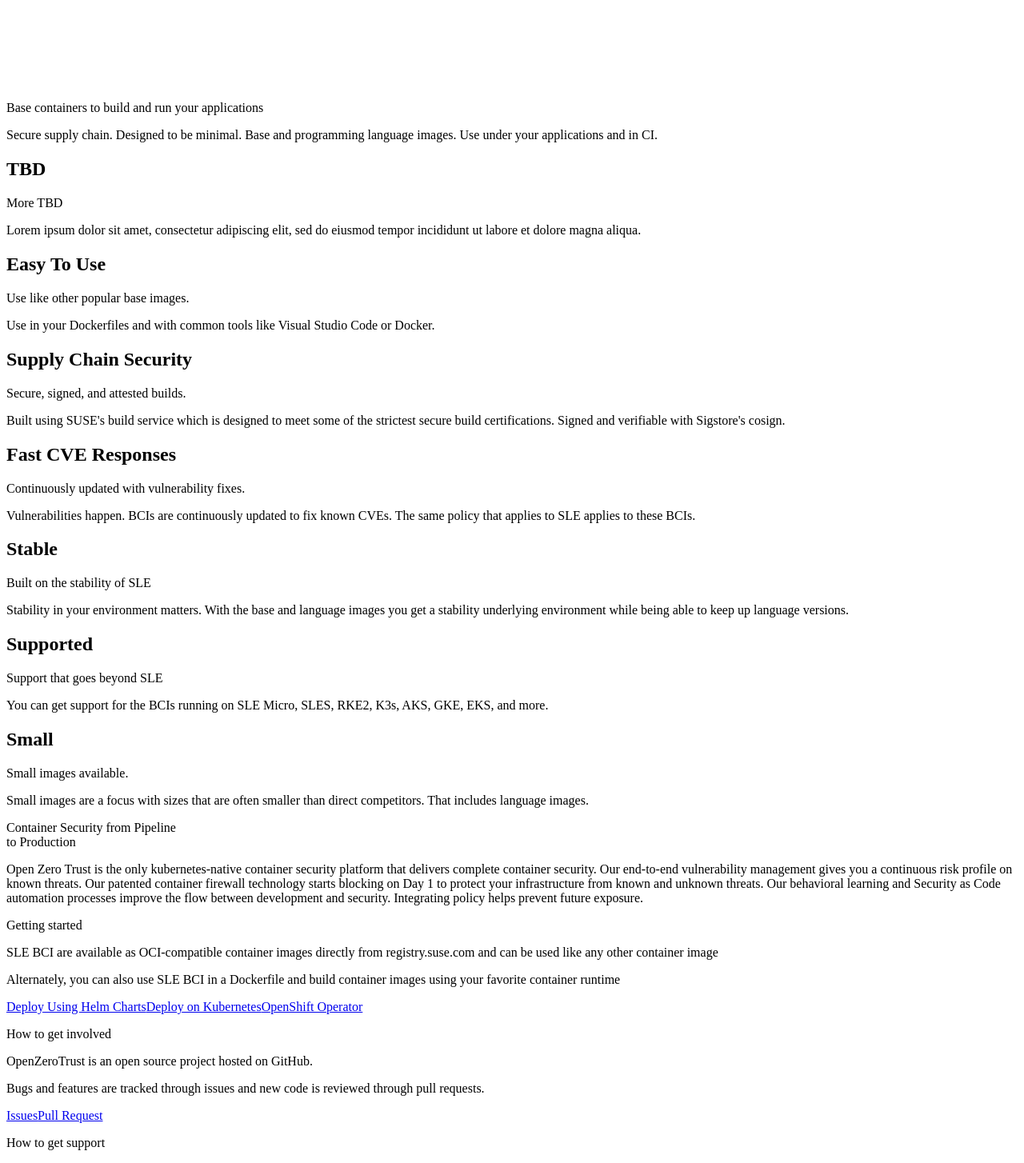
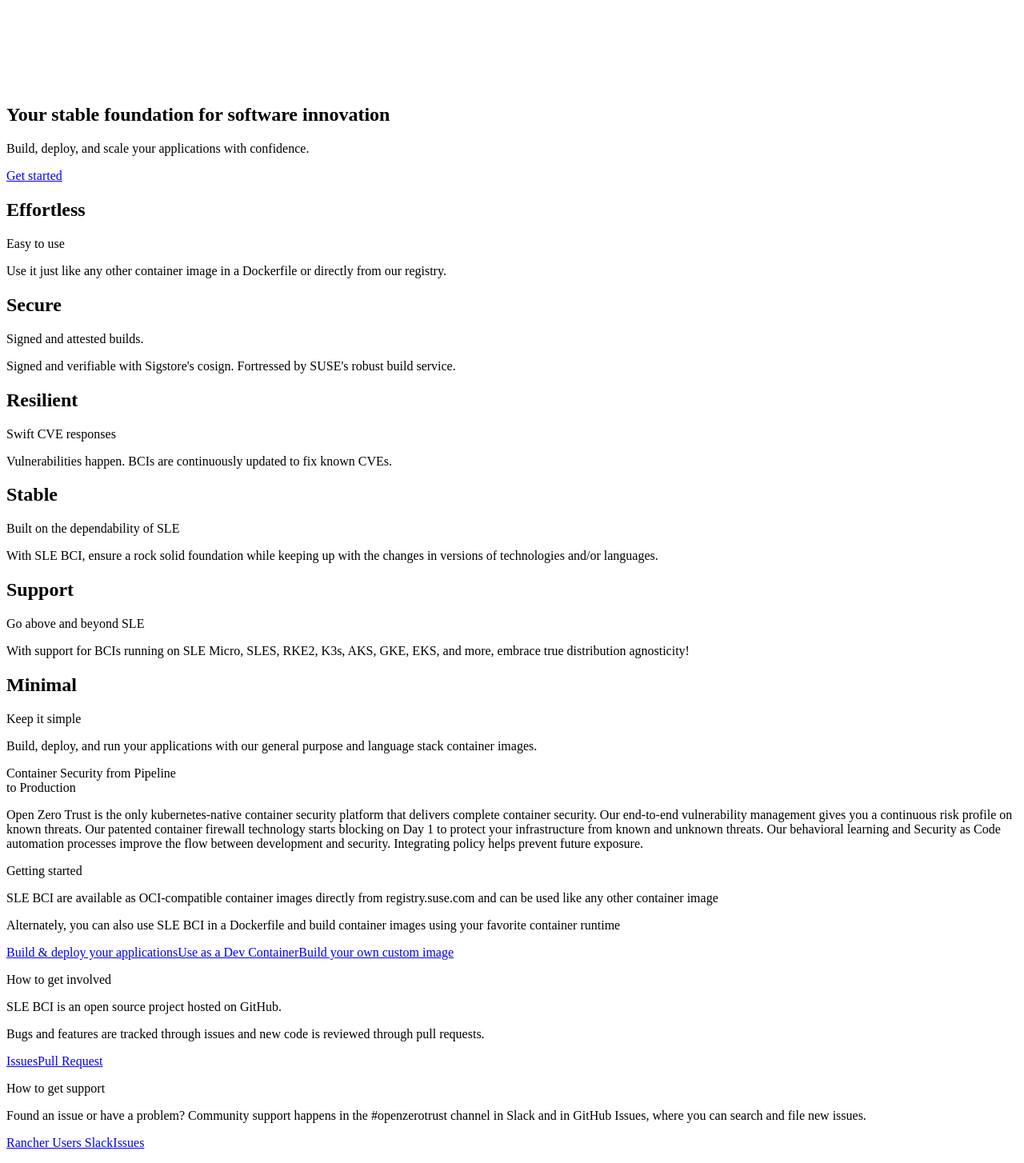
Before and after one commit to SUSE/bci, a Next.js app: page /bci/ in a window 1280 px wide. Shown: the part 6600-8054 px from the top of the page at 80% size. Built offline with nearby package versions, Linux system fonts and the light colour scheme.

Commit message:
Fixed audit warnings + copy of homepage

```diff
--- a/pages/index.tsx
+++ b/pages/index.tsx
@@ -9,7 +9,7 @@
     <>
       <Head>
         <title>SLE Base Container Images</title>
-        <meta name='description' content='Minimal SUSE Linux Enterprise Server 15-based images that you can use to develop, deploy, and share applications' />
+        <meta name='description' content='Secure software innovation' />
         {/** 👀 Replace with your custom favicon.ico */}
         <link rel='icon' href='/bci/favicon.ico' />
       </Head>
@@ -23,19 +23,14 @@
                 <img className='w-90 fill-current dark:hidden my-4' src='/bci/SLE_BCI-pos.png' alt='' />
                 <img className='w-90 fill-current hidden dark:block my-4' src='/bci/SLE_BCI-neg.png' alt='' />
               </div>
-              <p className='text-2xl font-thin text-left text-secondary-dark dark:text-primary'>Base containers to build and run your applications</p>
-
-              <p className='mt-4'>
-                Secure supply chain. Designed to be minimal. Base and programming language images. Use under your applications and in CI.
-              </p>
             </motion.div>
 
-            <div className='col-span-2'>
-              <h2 className='text-secondary-dark dark:text-primary font-light text-lg'>TBD</h2>
-              <p className='text-bold my-4 text-sm'>More TBD</p>
-              <motion.p className='grid grid-flow-row gap-4 text-sm font-thin' initial='hidden' animate='visible' variants={motionListItems}>
-                Lorem ipsum dolor sit amet, consectetur adipiscing elit, sed do eiusmod tempor incididunt ut labore et dolore magna aliqua.
-              </motion.p>
+            <div className='col-span-2' >
+              <h2 className='text-secondary-dark dark:text-primary font-light text-lg'>Your stable foundation for software innovation</h2>
+              <p className='text-bold my-4 text-sm'>Build, deploy, and scale your applications with confidence.</p>
+              <a href="https://registry.suse.com" className="inline-flex items-center h-8 px-4 m-2 text-sm text-white transition-colors duration-150 bg-[#2453FF] rounded-lg focus:shadow-outline hover:bg-[#2453FF]">
+                Get started
+              </a>
             </div>
 
           </div>
@@ -45,50 +40,50 @@
         <div className='grid gap-6 mx-auto w-5/6 2xl:w-4/6'>
           <div className='grid grid-flow-row md:grid-cols-3 gap-14 mb-10'>
             <div>
-              <h2 className='text-secondary-dark dark:text-primary font-light text-lg'>Easy To Use</h2>
-              <p className='text-bold my-4 text-sm'>Use like other popular base images.</p>
+              <h2 className='text-secondary-dark dark:text-primary font-light text-lg'>Effortless</h2>
+              <p className='text-bold my-4 text-sm'>Easy to use</p>
               <motion.p className='grid grid-flow-row gap-4 text-sm font-thin' initial='hidden' animate='visible' variants={motionListItems}>
-                Use in your Dockerfiles and with common tools like Visual Studio Code or Docker.
+                Use it just like any other container image in a Dockerfile or directly from our registry.
               </motion.p>
             </div>
 
             <div>
-              <h2 className='text-secondary-dark dark:text-primary font-light text-lg'>Supply Chain Security</h2>
-              <p className='text-bold my-4 text-sm'>Secure, signed, and attested builds.</p>
+              <h2 className='text-secondary-dark dark:text-primary font-light text-lg'>Secure</h2>
+              <p className='text-bold my-4 text-sm'>Signed and attested builds.</p>
               <motion.p className='grid grid-flow-row gap-4 text-sm font-thin' initial='hidden' animate='visible' variants={motionListItems}>
-                Built using SUSE&apos;s build service which is designed to meet some of the strictest secure build certifications. Signed and verifiable with Sigstore&apos;s cosign.
+                Signed and verifiable with Sigstore&apos;s cosign. Fortressed by SUSE&apos;s robust build service.
               </motion.p>
             </div>
 
             <div>
-              <h2 className='text-secondary-dark dark:text-primary font-light text-lg'>Fast CVE Responses</h2>
-              <p className='text-bold my-4 text-sm'>Continuously updated with vulnerability fixes.</p>
+              <h2 className='text-secondary-dark dark:text-primary font-light text-lg'>Resilient</h2>
+              <p className='text-bold my-4 text-sm'>Swift CVE responses</p>
               <motion.p className='grid grid-flow-row gap-4 text-sm font-thin' initial='hidden' animate='visible' variants={motionListItems}>
-                Vulnerabilities happen. BCIs are continuously updated to fix known CVEs. The same policy that applies to SLE applies to these BCIs.
+                Vulnerabilities happen. BCIs are continuously updated to fix known CVEs.
               </motion.p>
             </div>
 
             <div>
               <h2 className='text-secondary-dark dark:text-primary font-light text-lg'>Stable</h2>
-              <p className='text-bold my-4 text-sm'>Built on the stability of SLE</p>
+              <p className='text-bold my-4 text-sm'>Built on the dependability of SLE</p>
               <motion.p className='grid grid-flow-row gap-4 text-sm font-thin' initial='hidden' animate='visible' variants={motionListItems}>
-                Stability in your environment matters. With the base and language images you get a stability underlying environment while being able to keep up language versions.
+                With SLE BCI, ensure a rock solid foundation while keeping up with the changes in versions of technologies and/or languages.
               </motion.p>
             </div>
 
             <div>
-              <h2 className='text-secondary-dark dark:text-primary font-light text-lg'>Supported</h2>
-              <p className='text-bold my-4 text-sm'>Support that goes beyond SLE</p>
+              <h2 className='text-secondary-dark dark:text-primary font-light text-lg'>Support</h2>
+              <p className='text-bold my-4 text-sm'>Go above and beyond SLE</p>
               <motion.p className='grid grid-flow-row gap-4 text-sm font-thin' initial='hidden' animate='visible' variants={motionListItems}>
-                You can get support for the BCIs running on SLE Micro, SLES, RKE2, K3s, AKS, GKE, EKS, and more.
+                With support for BCIs running on SLE Micro, SLES, RKE2, K3s, AKS, GKE, EKS, and more, embrace true distribution agnosticity!
               </motion.p>
             </div>
 
             <div>
-              <h2 className='text-secondary-dark dark:text-primary font-light text-lg'>Small</h2>
-              <p className='text-bold my-4 text-sm'>Small images available.</p>
+              <h2 className='text-secondary-dark dark:text-primary font-light text-lg'>Minimal</h2>
+              <p className='text-bold my-4 text-sm'>Keep it simple</p>
               <motion.p className='grid grid-flow-row gap-4 text-sm font-thin' initial='hidden' animate='visible' variants={motionListItems}>
-                Small images are a focus with sizes that are often smaller than direct competitors. That includes language images.
+                Build, deploy, and run your applications with our general purpose and language stack container images.
               </motion.p>
             </div>
           </div>
@@ -121,14 +116,14 @@
               <p>Alternately, you can also use SLE BCI in a Dockerfile and build container images using your favorite container runtime</p>
             </div>
             <div className='flex flex-col gap-4'>
-              <a href='https://github.com/neuvector/neuvector-helm' target='_blank' rel='nofollow noreferrer' className='hover:scale-105 transition-all underline flex align-middle justify-center px-auto py-2 font-bold text-white bg-primary-light dark:text-secondary-dark dark:bg-primary hover:underline hover:cursor-pointer'>
-                Deploy Using Helm Charts
+            <a href='https://opensource.suse.com/bci-docs/guides/use-with-golang/' target='_blank' rel='nofollow noreferrer' className='hover:scale-105 transition-all underline flex align-middle justify-center px-auto py-2 font-bold text-white bg-primary-light dark:text-secondary-dark dark:bg-primary hover:underline hover:cursor-pointer'>
+                Build & deploy your applications
               </a>
-              <a href='https://open-docs.neuvector.com/deploying/kubernetes' target='_blank' rel='nofollow noreferrer' className='hover:scale-105 transition-all underline flex align-middle justify-center px-auto py-2 font-bold text-white bg-primary-light dark:text-secondary-dark dark:bg-primary hover:underline hover:cursor-pointer'>
-                Deploy on Kubernetes
+              <a href='https://opensource.suse.com/bci-docs/guides/vscode-dev-containers/' target='_blank' rel='nofollow noreferrer' className='hover:scale-105 transition-all underline flex align-middle justify-center px-auto py-2 font-bold text-white bg-primary-light dark:text-secondary-dark dark:bg-primary hover:underline hover:cursor-pointer'>
+                Use as a Dev Container
               </a>
-              <a href='https://open-docs.neuvector.com/deploying/production/operators ' target='_blank' rel='nofollow noreferrer' className='hover:scale-105 transition-all underline flex align-middle justify-center px-auto py-2 font-bold text-white bg-primary-light dark:text-secondary-dark dark:bg-primary hover:underline hover:cursor-pointer'>
-                OpenShift Operator
+              <a href='https://opensource.suse.com/bci-docs/guides/building-on-top-of-bci/' target='_blank' rel='nofollow noreferrer' className='hover:scale-105 transition-all underline flex align-middle justify-center px-auto py-2 font-bold text-white bg-primary-light dark:text-secondary-dark dark:bg-primary hover:underline hover:cursor-pointer'>
+                Build your own custom image
               </a>
             </div>
           </div>
@@ -139,14 +134,14 @@
             <div className='flex flex-col gap-4 p-8 bg-gray-400 dark:bg-secondary-dark'>
               <p className='text-2xl mb-4 text-left text-secondary-dark dark:text-primary'>How to get involved</p>
 
-              <p>OpenZeroTrust is an open source project hosted on GitHub.</p>
+              <p>SLE BCI is an open source project hosted on GitHub.</p>
               <p>Bugs and features are tracked through issues and new code is reviewed through pull requests.</p>
 
               <div className='grid grid-flow-row md:grid-cols-2 gap-4'>
-                <a href='https://github.com/neuvector ' target='_blank' rel='nofollow noreferrer' className='hover:scale-105 transition-all underline flex align-middle justify-center px-auto py-2 font-bold text-white bg-primary-light dark:text-secondary-dark dark:bg-primary hover:underline hover:cursor-pointer '>
+                <a href='https://github.com/SUSE/BCI-tests/issues' target='_blank' rel='nofollow noreferrer' className='hover:scale-105 transition-all underline flex align-middle justify-center px-auto py-2 font-bold text-white bg-primary-light dark:text-secondary-dark dark:bg-primary hover:underline hover:cursor-pointer '>
                   Issues
                 </a>
-                <a href='https://github.com/neuvector ' target='_blank' rel='nofollow noreferrer' className='hover:scale-105 transition-all underline flex align-middle justify-center px-auto py-2 font-bold text-white bg-primary-light dark:text-secondary-dark dark:bg-primary hover:underline hover:cursor-pointer '>
+                <a href='https://github.com/SUSE/BCI-tests/pulls' target='_blank' rel='nofollow noreferrer' className='hover:scale-105 transition-all underline flex align-middle justify-center px-auto py-2 font-bold text-white bg-primary-light dark:text-secondary-dark dark:bg-primary hover:underline hover:cursor-pointer '>
                   Pull Request
                 </a>
               </div>
@@ -161,7 +156,7 @@
                 <a href='https://slack.rancher.io/ ' target='_blank' rel='nofollow noreferrer' className='hover:scale-105 transition-all underline flex align-middle justify-center px-auto py-2 font-bold text-white bg-primary-light dark:text-secondary-dark dark:bg-primary hover:underline hover:cursor-pointer'>
                   Rancher Users Slack
                 </a>
-                <a href='https://github.com/neuvector ' target='_blank' rel='nofollow noreferrer' className='hover:scale-105 transition-all underline flex align-middle justify-center px-auto py-2 font-bold text-white bg-primary-light dark:text-secondary-dark dark:bg-primary hover:underline hover:cursor-pointer'>
+                <a href='https://github.com/SUSE/BCI-tests/issues ' target='_blank' rel='nofollow noreferrer' className='hover:scale-105 transition-all underline flex align-middle justify-center px-auto py-2 font-bold text-white bg-primary-light dark:text-secondary-dark dark:bg-primary hover:underline hover:cursor-pointer'>
                   Issues
                 </a>
               </div>
```
Also changed, not shown: 1 other file (tests, documents, lock files or other folders).
